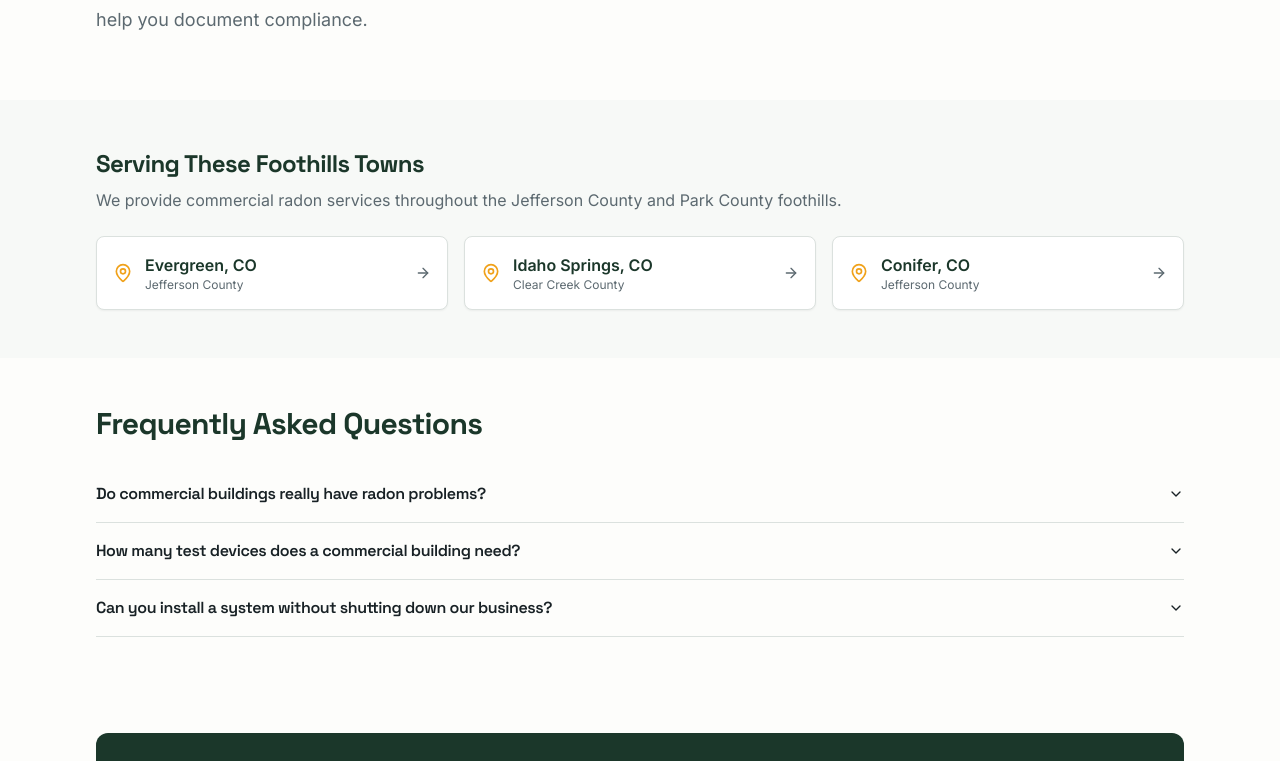
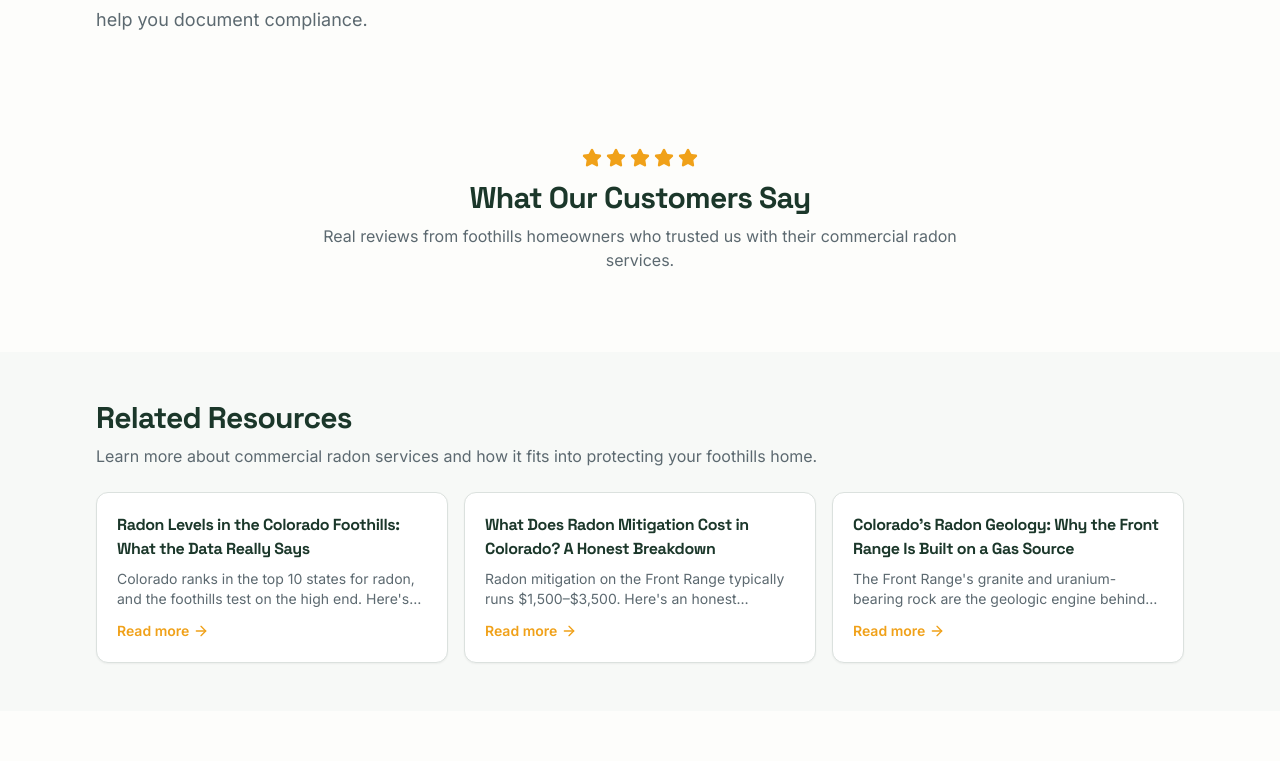
Before and after one commit to chetrodell-art/foothills-radon, a React (Vite) app: page /services/commercial-radon-services in a window 1280 px wide. Shown: the part 1519-2280 px from the top of the page. Built offline with nearby package versions, Linux system fonts and the light colour scheme; the HTML template or start-up script is replaced by a standard one.

Commit message:
Backup: Update src/pages/ServicePage.tsx

```diff
--- a/src/pages/ServicePage.tsx
+++ b/src/pages/ServicePage.tsx
@@ -1,14 +1,18 @@
 import { Link, useParams } from "react-router-dom";
-import { ArrowRight, Phone, CheckCircle2, MapPin } from "lucide-react";
+import { ArrowRight, Phone, CheckCircle2, MapPin, Star } from "lucide-react";
 import { SEO, breadcrumbSchema } from "@/components/seo";
 import { Layout } from "@/components/Layout";
 import { Breadcrumbs } from "@/components/Breadcrumbs";
 import { FAQ } from "@/components/FAQ";
 import { EstimateForm } from "@/components/EstimateForm";
+import { ReviewSnippet } from "@/components/ReviewSnippet";
 import { serviceMap, services } from "@/data/services";
 import { locationMap } from "@/data/locations";
+import { blogPosts } from "@/data/blog";
 import { company } from "@/data/site";
 import NotFound from "./NotFound";
+import { LazyImage } from "@/components/LazyImage";
+import { ScrollReveal } from "@/components/ScrollReveal";
 
 const ServicePage = () => {
   const { slug } = useParams();
@@ -26,17 +30,20 @@ const ServicePage = () => {
         path={`/services/${service.slug}`}
         schema={breadcrumbSchema([
           { name: "Home", path: "/" },
-          { name: "Services", path: "/services/radon-mitigation" },
+          { name: "Services", path: "/services" },
           { name: service.shortTitle, path: `/services/${service.slug}` },
         ])}
       />
-      <Breadcrumbs items={[{ name: "Home", path: "/" }, { name: "Services", path: "/services/radon-mitigation" }, { name: service.shortTitle }]} />
+      <Breadcrumbs items={[{ name: "Home", path: "/" }, { name: "Services", path: "/services" }, { name: service.shortTitle }]} />
 
       <section className="py-12">
         <div className="container-pro">
+          <ScrollReveal>
             <h1 className="font-heading text-4xl font-bold text-primary sm:text-5xl">{service.title}</h1>
             <p className="mt-3 text-xl font-medium text-accent">{service.tagline}</p>
             <p className="mt-5 max-w-3xl text-lg text-muted-foreground">{service.intro}</p>
+          </ScrollReveal>
+          <ScrollReveal delay={150}>
             <div className="mt-6 flex flex-col gap-3 sm:flex-row">
               <Link to="/contact" className="inline-flex items-center justify-center gap-2 rounded-md bg-accent px-5 py-2.5 font-semibold text-accent-foreground hover:bg-accent/90">
                 Get a Free Estimate <ArrowRight className="h-4 w-4" />
@@ -45,15 +52,18 @@ const ServicePage = () => {
                 <Phone className="h-4 w-4" /> {company.phone}
               </a>
             </div>
+          </ScrollReveal>
         </div>
       </section>
 
       {service.heroImage && (
         <section className="pb-8">
           <div className="container-pro">
+            <ScrollReveal>
               <div className="overflow-hidden rounded-xl shadow-lg">
-              <img src={service.heroImage} alt={`${service.title} in the Colorado foothills`} className="h-full w-full object-cover" loading="lazy" />
+                <LazyImage src={service.heroImage} alt={`${service.title} in the Colorado foothills`} className="h-full w-full object-cover" />
               </div>
+            </ScrollReveal>
           </div>
         </section>
       )}
@@ -86,8 +96,43 @@ const ServicePage = () => {
         </div>
       </section>
 
+      {/* Reviews for this service */}
+      <section className="py-12">
+        <div className="container-pro">
+          <div className="mx-auto max-w-2xl text-center">
+            <div className="flex items-center justify-center gap-1">
+              {[...Array(5)].map((_, i) => <Star key={i} className="h-5 w-5 fill-accent text-accent" />)}
+            </div>
+            <h2 className="mt-3 font-heading text-2xl font-bold text-primary sm:text-3xl">What Our Customers Say</h2>
+            <p className="mt-2 text-muted-foreground">Real reviews from foothills homeowners who trusted us with their {service.shortTitle.toLowerCase()}.</p>
+          </div>
+          <div className="mt-8">
+            <ReviewSnippet service={service.shortTitle} count={2} />
+          </div>
+        </div>
+      </section>
+
+      {/* Related blog resources */}
+      <section className="bg-muted/40 py-12">
+        <div className="container-pro">
+          <h2 className="font-heading text-2xl font-bold text-primary sm:text-3xl">Related Resources</h2>
+          <p className="mt-2 text-muted-foreground">Learn more about {service.shortTitle.toLowerCase()} and how it fits into protecting your foothills home.</p>
+          <div className="mt-6 grid gap-4 sm:grid-cols-2 lg:grid-cols-3">
+            {blogPosts.slice(0, 3).map((post) => (
+              <Link key={post.slug} to={`/blog/${post.slug}`} className="group rounded-xl border border-border bg-card p-5 shadow-sm transition hover:border-accent hover:shadow-md">
+                <h3 className="font-heading text-base font-bold text-primary group-hover:text-accent">{post.title}</h3>
+                <p className="mt-2 text-sm text-muted-foreground line-clamp-2">{post.excerpt}</p>
+                <span className="mt-3 inline-flex items-center gap-1 text-sm font-semibold text-accent">
+                  Read more <ArrowRight className="h-4 w-4 transition group-hover:translate-x-1" />
+                </span>
+              </Link>
+            ))}
+          </div>
+        </div>
+      </section>
+
       {/* Related locations */}
-      <section className="bg-muted/40 py-12">
+      <section className="py-12">
         <div className="container-pro">
           <h2 className="font-heading text-2xl font-bold text-primary">Serving These Foothills Towns</h2>
           <p className="mt-2 text-muted-foreground">We provide {service.shortTitle.toLowerCase()} throughout the Jefferson County and Park County foothills.</p>
```
Lines whose indentation alone changed are shown as unchanged.
